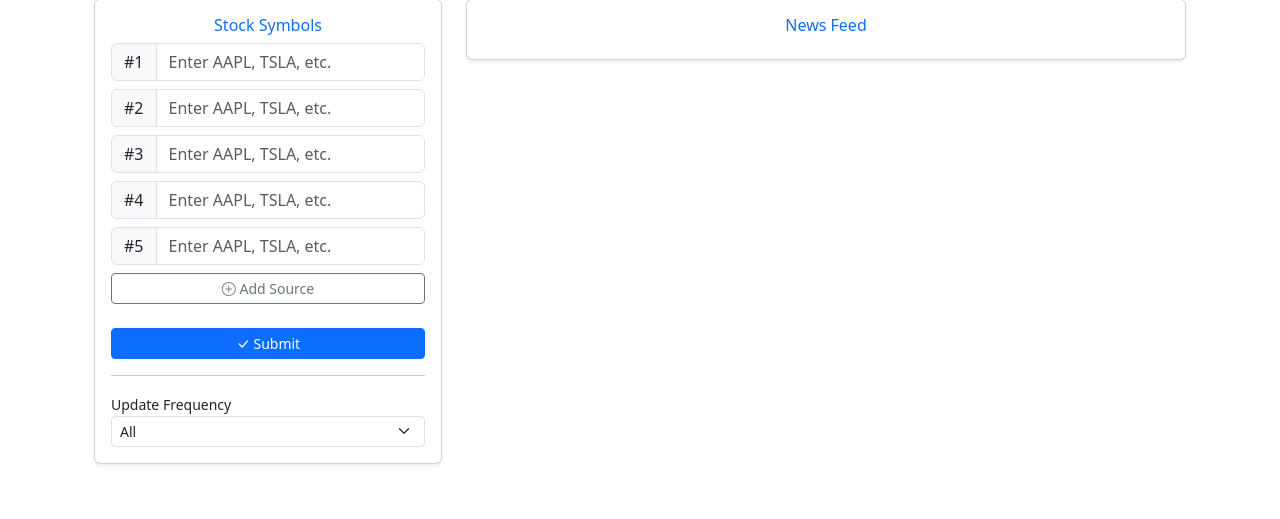
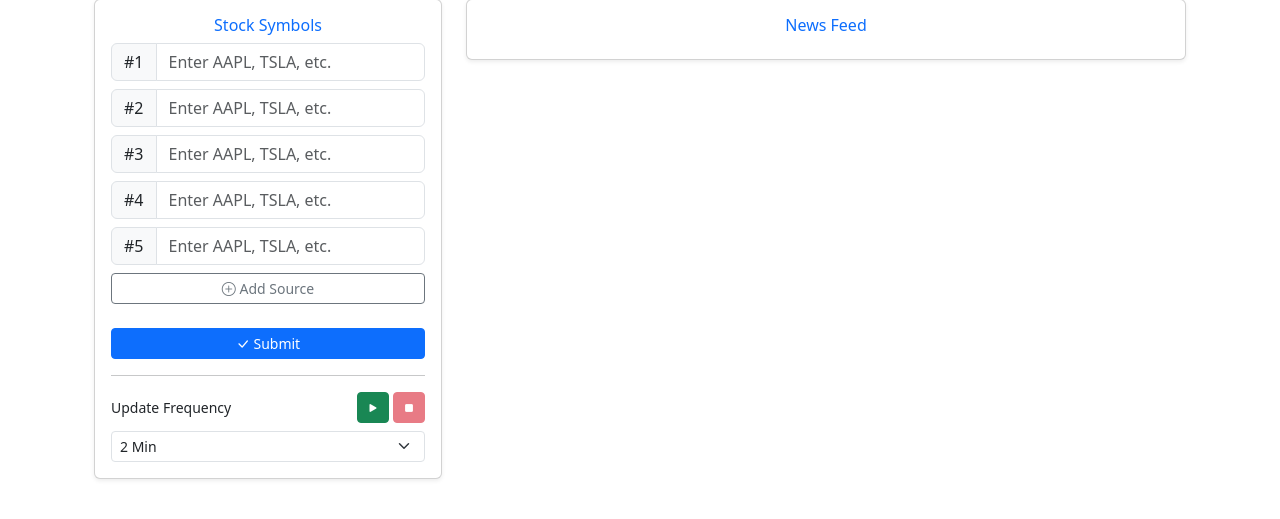
Before and after one commit to Ren-Tech/Stock-Market-Scraper, a Flask app: page / in a window 1280 px wide. Shown: the part 187-706 px from the top of the page. Run offline with Flask 3, Linux system fonts and the light colour scheme; some libraries are stand-ins or nearby versions.

Commit message:
start button and auto news update in current affairs

```diff
--- a/templates/current_affairs.html
+++ b/templates/current_affairs.html
@@ -82,15 +82,54 @@ block content %}
             <i class="bi bi-check-lg"></i> Submit
           </button>
           <hr />
-          <label class="small">Update Frequency</label>
+
+          <!-- Auto-refresh controls -->
+          <div class="d-flex align-items-center justify-content-between mb-2">
+            <label class="small mb-0">Update Frequency</label>
+            <div class="d-flex">
+              <button
+                id="startAutoRefresh"
+                type="button"
+                class="btn btn-sm btn-success me-1"
+                title="Start Auto-refresh"
+              >
+                <i class="bi bi-play-fill"></i>
+              </button>
+              <button
+                id="stopAutoRefresh"
+                type="button"
+                class="btn btn-sm btn-danger"
+                title="Stop Auto-refresh"
+                disabled
+              >
+                <i class="bi bi-stop-fill"></i>
+              </button>
+            </div>
+          </div>
+
           <select id="frequencyDropdown" class="form-select form-select-sm">
-            <option value="all">All</option>
             <option value="2min">2 Min</option>
             <option value="5min">5 Min</option>
             <option value="10min">10 Min</option>
             <option value="20min">20 Min</option>
             <option value="30min">30 Min</option>
           </select>
+
+          <!-- Auto-refresh status indicator -->
+          <div id="refreshStatus" class="small text-center mt-2 d-none">
+            <span class="badge bg-success">
+              <i class="bi bi-arrow-repeat"></i>
+              Auto-refreshing every <span id="minutesDisplay">2</span> minutes
+            </span>
+            <div class="progress mt-1" style="height: 4px">
+              <div
+                id="refreshProgress"
+                class="progress-bar"
+                role="progressbar"
+                style="width: 0%"
+              ></div>
+            </div>
+          </div>
         </form>
       </div>
     </div>
@@ -163,6 +202,17 @@ block content %}
     let toggleButton = document.querySelector("#toggleSearch"); // Toggle button
     let addSourceBtn = document.querySelector("#addSourceBtn"); // Add source button
     let sourceContainer = document.querySelector("#sourceContainer"); // Source container
+
+    // Auto-refresh controls
+    const startBtn = document.getElementById("startAutoRefresh");
+    const stopBtn = document.getElementById("stopAutoRefresh");
+    const frequencyDropdown = document.getElementById("frequencyDropdown");
+    const refreshStatus = document.getElementById("refreshStatus");
+    const refreshProgress = document.getElementById("refreshProgress");
+    const minutesDisplay = document.getElementById("minutesDisplay");
+
+    let refreshInterval;
+    let progressInterval;
 
     // Function to add new source field
     addSourceBtn.addEventListener("click", function () {
@@ -293,32 +343,96 @@ block content %}
       });
     });
 
-    // Auto-refresh based on frequency dropdown
-    const frequencyDropdown = document.getElementById("frequencyDropdown");
-    let refreshInterval;
-
-    function setupRefreshInterval() {
-      // Clear any existing interval
+    // Auto-refresh functionality
+    function startAutoRefresh() {
+      // Clear any existing intervals
       if (refreshInterval) {
         clearInterval(refreshInterval);
+        clearInterval(progressInterval);
       }
 
-      // Set up new interval based on selection
+      // Get selected frequency
       const selectedValue = frequencyDropdown.value;
-      if (selectedValue !== "all") {
       const minutes = parseInt(selectedValue.replace("min", ""));
       const milliseconds = minutes * 60 * 1000;
 
+      // Update display
+      minutesDisplay.textContent = minutes;
+      refreshStatus.classList.remove("d-none");
+      startBtn.disabled = true;
+      stopBtn.disabled = false;
+
+      // Set up refresh interval
       refreshInterval = setInterval(() => {
-          // Automatically submit the form
-          document.getElementById("submitSources").click();
-        }, milliseconds);
-      }
+        // Fetch new data by submitting the form
+        fetch(window.location.href, {
+          method: "POST",
+          body: new FormData(stockForm),
+        })
+          .then((response) => response.text())
+          .then((html) => {
+            // Extract news items from the response
+            const parser = new DOMParser();
+            const doc = parser.parseFromString(html, "text/html");
+            const newNewsItems = doc.querySelector("#newsItems");
+
+            if (newNewsItems) {
+              // Replace news items with new content
+              newsItems.innerHTML = newNewsItems.innerHTML;
             }
 
-    // Set up initial interval and add change listener
-    setupRefreshInterval();
-    frequencyDropdown.addEventListener("change", setupRefreshInterval);
+            // Reset progress bar
+            refreshProgress.style.width = "0%";
+          })
+          .catch((error) => {
+            console.error("Error refreshing news:", error);
+          });
+      }, milliseconds);
+
+      // Progress bar animation
+      const updateProgress = () => {
+        const step = 100 / (minutes * 60); // Progress per second
+        let currentProgress = 0;
+
+        progressInterval = setInterval(() => {
+          currentProgress += step;
+          if (currentProgress > 100) currentProgress = 0;
+          refreshProgress.style.width = currentProgress + "%";
+        }, 1000);
+      };
+
+      updateProgress();
+    }
+
+    function stopAutoRefresh() {
+      if (refreshInterval) {
+        clearInterval(refreshInterval);
+        clearInterval(progressInterval);
+        refreshInterval = null;
+        progressInterval = null;
+      }
+
+      refreshStatus.classList.add("d-none");
+      startBtn.disabled = false;
+      stopBtn.disabled = true;
+      refreshProgress.style.width = "0%";
+    }
+
+    // Add event listeners for auto-refresh controls
+    startBtn.addEventListener("click", startAutoRefresh);
+    stopBtn.addEventListener("click", stopAutoRefresh);
+
+    // Update minutes display when frequency changes
+    frequencyDropdown.addEventListener("change", function () {
+      const minutes = parseInt(this.value.replace("min", ""));
+      minutesDisplay.textContent = minutes;
+
+      // If auto-refresh is active, restart with new time
+      if (startBtn.disabled) {
+        stopAutoRefresh();
+        startAutoRefresh();
+      }
+    });
   });
 </script>
 {% endblock %}
```
Lines whose indentation alone changed are shown as unchanged.
